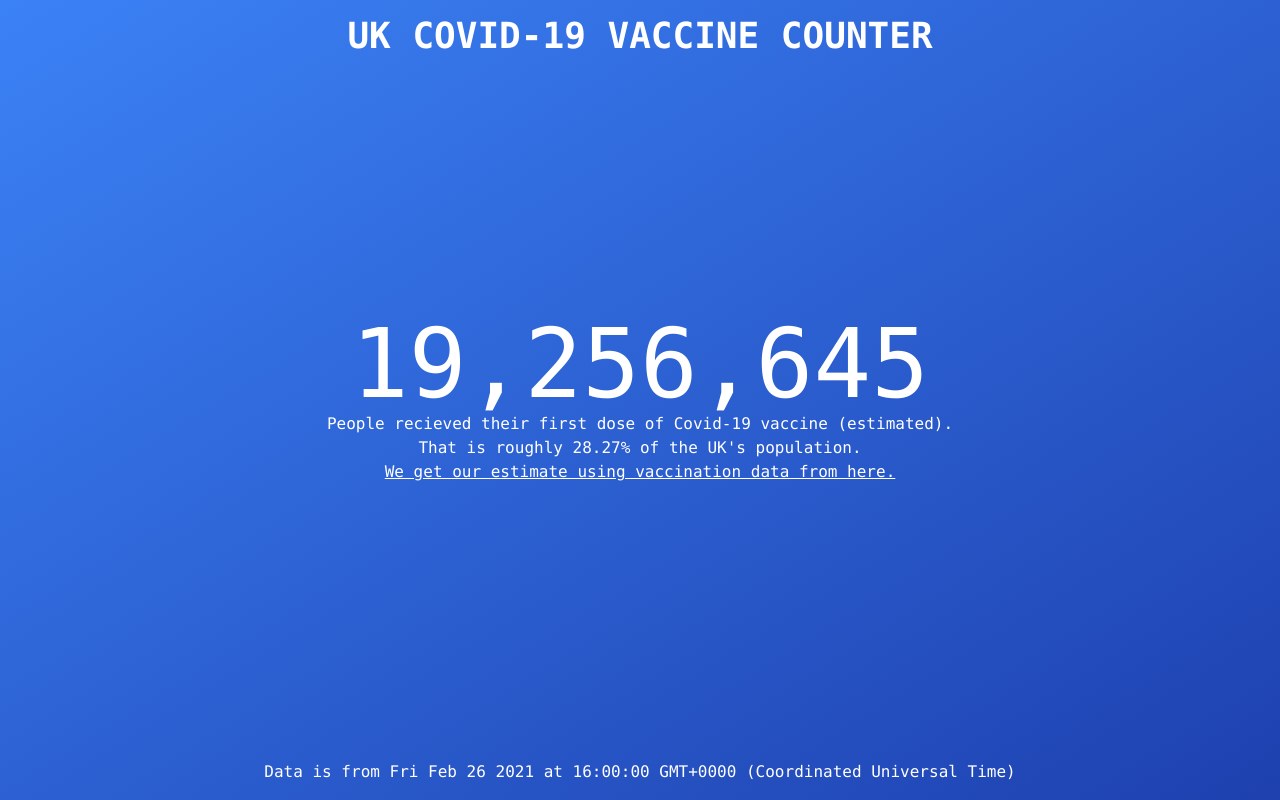
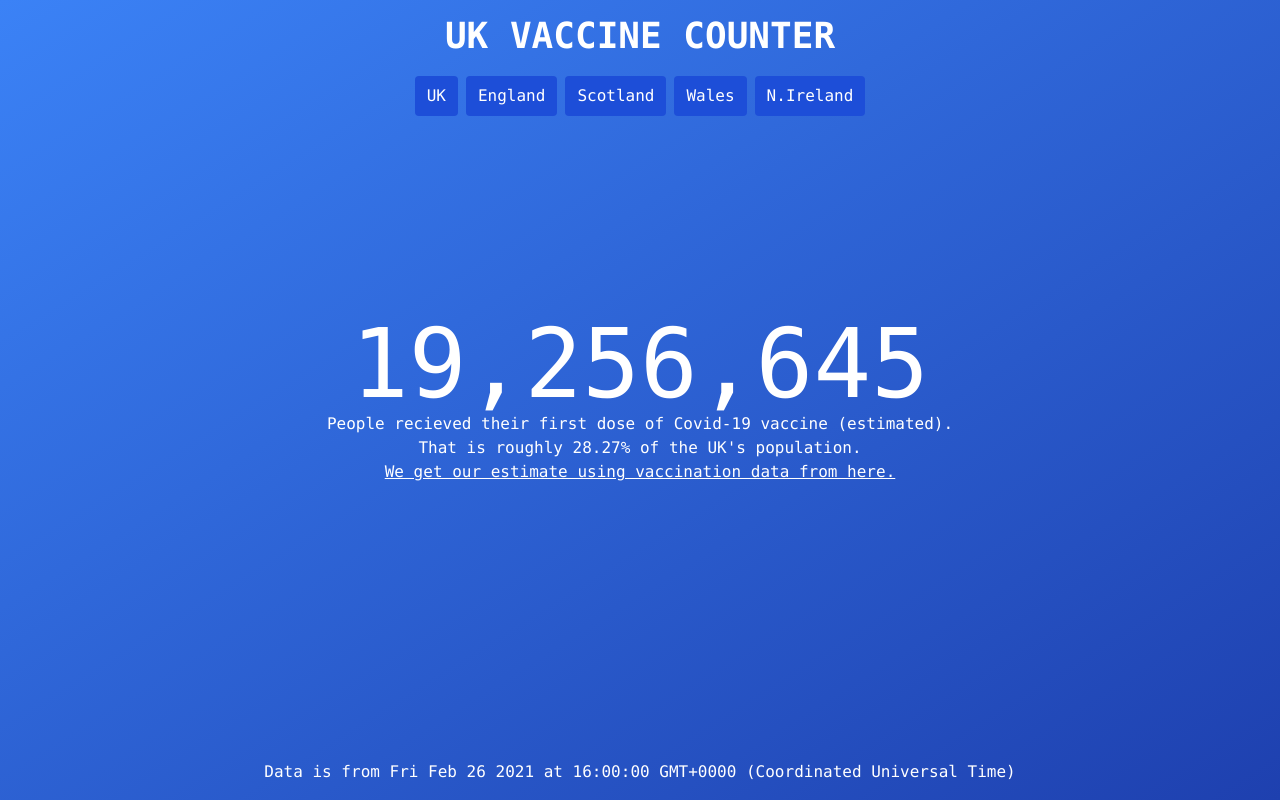
Before and after one commit to GeorgeElliott/VaccineCounter, a React (Create React App) app: page / in a window 1280 px wide. Built offline with nearby package versions, Linux system fonts and the light colour scheme.

Commit message:
start fleshing out how the data and buttons

```diff
--- a/src/App.js
+++ b/src/App.js
@@ -3,9 +3,33 @@ import NavBar from "./NavBar";
 import Loader from "./Loader";
 
 class App extends React.Component {
-
   state = {
     loading: true,
+    uk: {
+      count: 19177555,
+      dateUpdated: new Date(2021, 1, 26, 16, 0, 0, 0),
+      dailySevenDayAverage: 328859,
+    },
+    wales: {
+      count: 19177555,
+      dateUpdated: new Date(2021, 1, 26, 16, 0, 0, 0),
+      dailySevenDayAverage: 328859,
+    },
+    scotland: {
+      count: 19177555,
+      dateUpdated: new Date(2021, 1, 26, 16, 0, 0, 0),
+      dailySevenDayAverage: 328859,
+    },
+    nireland: {
+      count: 19177555,
+      dateUpdated: new Date(2021, 1, 26, 16, 0, 0, 0),
+      dailySevenDayAverage: 328859,
+    },
+    england: {
+      count: 19177555,
+      dateUpdated: new Date(2021, 1, 26, 16, 0, 0, 0),
+      dailySevenDayAverage: 328859,
+    },
     caseCount: 19177555,
     dateUpdated: new Date(2021, 1, 26, 16, 0, 0, 0),
     dailySevenDayAverage: 328859,
@@ -60,9 +84,10 @@ class App extends React.Component {
             People recieved their first dose of Covid-19 vaccine (estimated).
           </p>
           <p className="text-center xs:px-2">
-            That is roughly {this.state.percentageOfPopulation.toFixed(2)}% of the UK's population.
+            That is roughly {this.state.percentageOfPopulation.toFixed(2)}% of
+            the UK's population.
           </p>
-          <p className="text-center  xs:px-2">
+          <p className="text-center xs:px-2">
             <a
               className="underline"
               target="_blank"
@@ -75,9 +100,7 @@ class App extends React.Component {
         </div>
       );
     } else {
-      return (
-        <Loader />
-      );
+      return <Loader />;
     }
   }
 
--- a/src/NavBar.js
+++ b/src/NavBar.js
@@ -4,19 +4,45 @@ class NavBar extends React.Component {
   render() {
     return (
       <nav>
-        {/* <div>
-          <button className="bg-blue-700 rounded px-3 py-2 m-1">UK</button>
-          <button className="bg-blue-700 rounded px-3 py-2 m-1">England</button>
-          <button className="bg-blue-700 rounded px-3 py-2 m-1">Scotland</button>
-          <button className="bg-blue-700 rounded px-3 py-2 m-1">Wales</button>
-          <button className="bg-blue-700 rounded px-3 py-2 m-1">N.Ireland</button>
-        </div> */}
-
-        <a href="/">
-          <h1 className="text-center text-4xl font-bold uppercase">
-            UK Covid-19 Vaccine Counter
-          </h1>
-        </a>
+        <div className="w-full">
+          <a href="/">
+            <h1 className="text-center text-2xl lg:text-4xl font-bold uppercase">
+              UK Vaccine Counter
+            </h1>
+          </a>
+        </div>
+        <div className="flex p-4 justify-center items-center invisible md:visible">
+          <button className="bg-blue-700 rounded px-3 py-2 m-1">
+            UK
+          </button>
+          <button className="bg-blue-700 rounded px-3 py-2 m-1">
+            England
+          </button>
+          <button className="bg-blue-700 rounded px-3 py-2 m-1">
+            Scotland
+          </button>
+          <button className="bg-blue-700 rounded px-3 py-2 m-1">
+            Wales
+          </button>
+          <button className="bg-blue-700 rounded px-3 py-2 m-1">
+            N.Ireland
+          </button>
+        </div>
+        <div className="md:hidden mx-auto lg:pt-4 pr-4">
+          <button
+            id="nav-toggle"
+            class="absolute text-white appearance-none focus:outline-none top-10 right-10"
+          >
+            <svg
+              class="fill-current h-6 w-6"
+              viewBox="0 0 20 20"
+              xmlns="http://www.w3.org/2000/svg"
+            >
+              <title>Menu</title>
+              <path d="M0 3h20v2H0V3zm0 6h20v2H0V9zm0 6h20v2H0v-2z" />
+            </svg>
+          </button>
+        </div>
       </nav>
     );
   }
```
